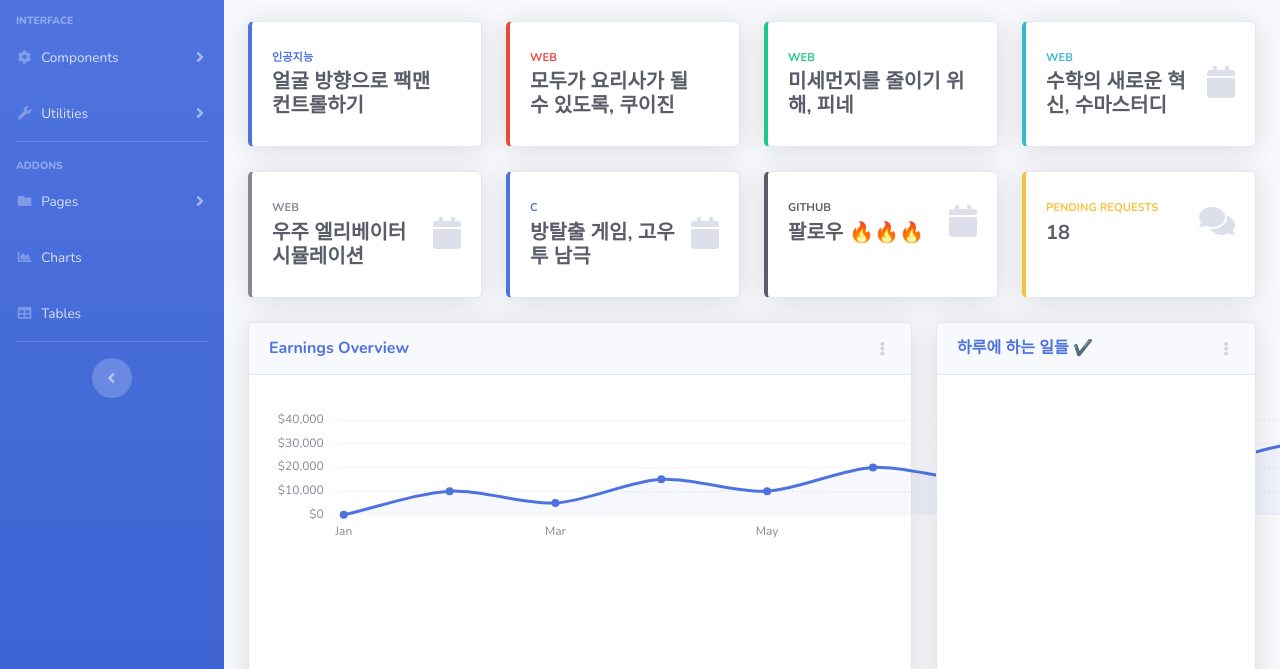
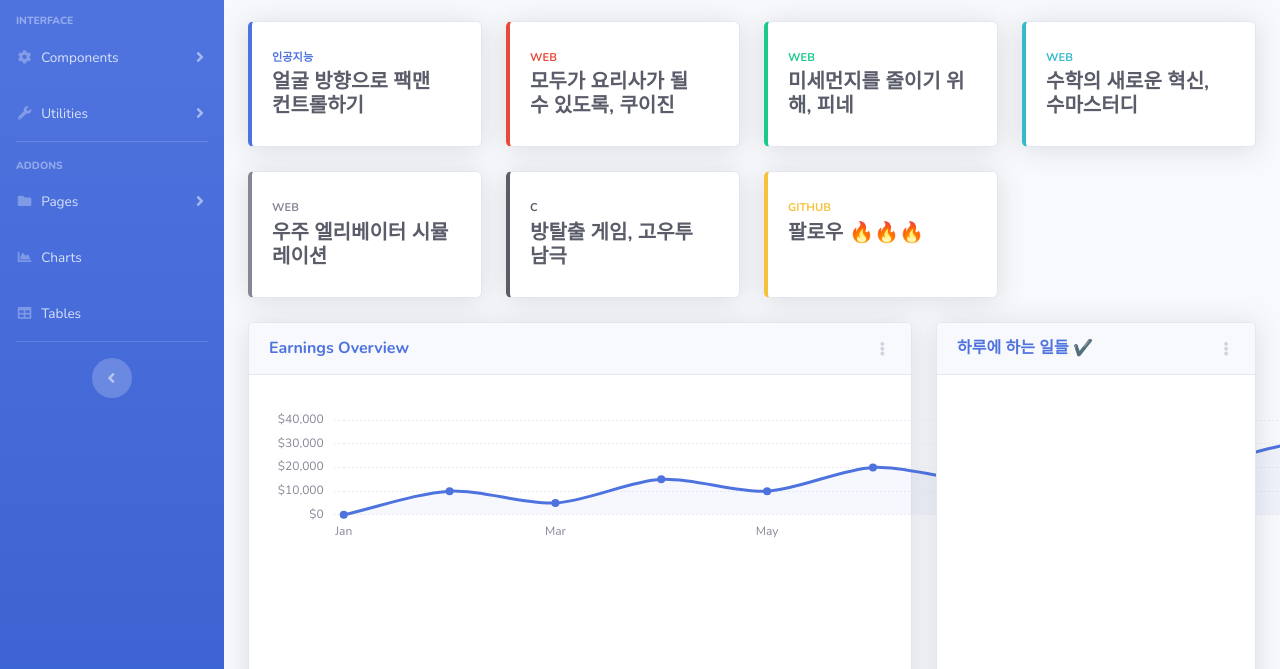
Before and after one commit to kwanwoo0122/kwanwoo0122.github.io, a website with bundled scripts: page index.html in a window 1280 px wide. Shown: the part 131-800 px from the top of the page. Built offline with nearby package versions, Linux system fonts and the light colour scheme.

Commit message:
fix: icon

```diff
--- a/index.html
+++ b/index.html
@@ -388,9 +388,6 @@
                         <div class="text-xs font-weight-bold text-info text-uppercase mb-1">WEB</div>
                         <div class="h5 mb-0 font-weight-bold text-gray-800">수학의 새로운 혁신, 수마스터디</div>
                       </div>
-                      <div class="col-auto">
-                        <i class="fas fa-calendar fa-2x text-gray-300"></i>
-                      </div>
                     </div>
                   </div>
                 </div>
@@ -404,40 +401,18 @@
                         <div class="text-xs font-weight-bold text-secondary text-uppercase mb-1">WEB</div>
                         <div class="h5 mb-0 font-weight-bold text-gray-800">우주 엘리베이터 시뮬레이션</div>
                       </div>
-                      <div class="col-auto">
-                        <i class="fas fa-calendar fa-2x text-gray-300"></i>
-                      </div>
                     </div>
                   </div>
                 </div>
               </div>
 
               <div class="col-xl-3 col-md-6 mb-4" onclick="window.open('https://github.com/kwanwoo0122/gotoARCTIC_consoleGame')" style="cursor: pointer;" target="_blank">
-                <div class="card border-left-primary shadow h-100 py-2">
-                  <div class="card-body">
-                    <div class="row no-gutters align-items-center">
-                      <div class="col mr-2">
-                        <div class="text-xs font-weight-bold text-primary text-uppercase mb-1">C</div>
-                        <div class="h5 mb-0 font-weight-bold text-gray-800">방탈출 게임, 고우투 남극</div>
-                      </div>
-                      <div class="col-auto">
-                        <i class="fas fa-calendar fa-2x text-gray-300"></i>
-                      </div>
-                    </div>
-                  </div>
-                </div>
-              </div>
-
-              <div class="col-xl-3 col-md-6 mb-4" onclick="window.open('https://github.com/kwanwoo0122')" style="cursor: pointer;" target="_blank">
                 <div class="card border-left-dark shadow h-100 py-2">
                   <div class="card-body">
                     <div class="row no-gutters align-items-center">
                       <div class="col mr-2">
-                        <div class="text-xs font-weight-bold text-dark text-uppercase mb-1">github</div>
-                        <div class="h5 mb-0 font-weight-bold text-gray-800">팔로우 🔥🔥🔥</div>
-                      </div>
-                      <div class="col-auto">
-                        <i class="fas fa-calendar fa-2x text-gray-300"></i>
+                        <div class="text-xs font-weight-bold text-dark text-uppercase mb-1">C</div>
+                        <div class="h5 mb-0 font-weight-bold text-gray-800">방탈출 게임, 고우투 남극</div>
                       </div>
                     </div>
                   </div>
@@ -445,16 +420,13 @@
               </div>
 
             <!-- Pending Requests Card Example -->
-            <div class="col-xl-3 col-md-6 mb-4">
+            <div class="col-xl-3 col-md-6 mb-4" onclick="window.open('https://github.com/kwanwoo0122')" style="cursor: pointer;" target="_blank">
               <div class="card border-left-warning shadow h-100 py-2">
                 <div class="card-body">
                   <div class="row no-gutters align-items-center">
                     <div class="col mr-2">
-                      <div class="text-xs font-weight-bold text-warning text-uppercase mb-1">Pending Requests</div>
-                      <div class="h5 mb-0 font-weight-bold text-gray-800">18</div>
-                    </div>
-                    <div class="col-auto">
-                      <i class="fas fa-comments fa-2x text-gray-300"></i>
+                      <div class="text-xs font-weight-bold text-warning text-uppercase mb-1">github</div>
+                      <div class="h5 mb-0 font-weight-bold text-gray-800">팔로우 🔥🔥🔥</div>
                     </div>
                   </div>
                 </div>
```
